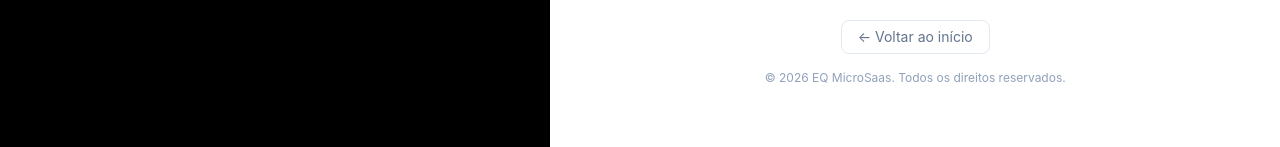
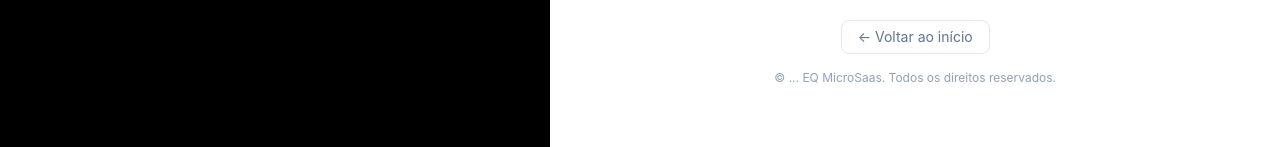
Before and after one commit to eqtrafegoecommerce-cell/eqmsaas, a Next.js app: page /login in a window 1280 px wide. Shown: the part 650-797 px from the top of the page. Built offline with nearby package versions, Linux system fonts and the light colour scheme.

Commit message:
feat: add year state to login page for dynamic copyright display

```diff
--- a/src/app/login/page.tsx
+++ b/src/app/login/page.tsx
@@ -7,6 +7,7 @@ import { createClient } from "@/lib/supabase/client";
 import { Mail, Lock, Globe, ChevronDown } from "lucide-react";
 
 export default function LoginPage() {
+  const [ano, setAno] = useState<number | string>("...");
   const router = useRouter();
   const [email, setEmail] = useState("");
   const [senha, setSenha] = useState("");
@@ -137,7 +138,7 @@ export default function LoginPage() {
             ← Voltar ao início
           </Link>
           <div className="text-xs text-slate-400">
-            © {new Date().getFullYear()} EQ MicroSaas. Todos os direitos reservados.
+            © {ano} EQ MicroSaas. Todos os direitos reservados.
           </div>
         </div>
       </main>
```
